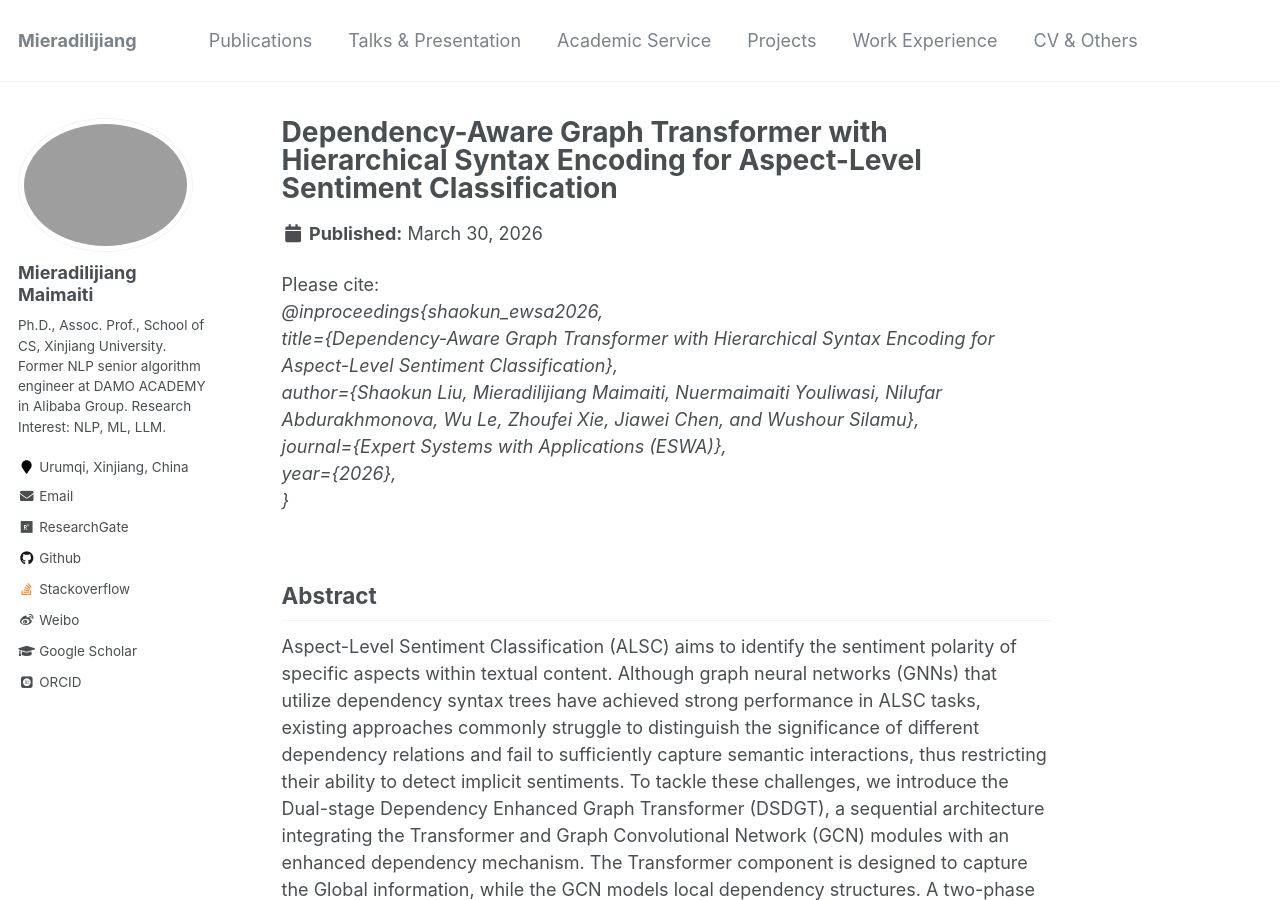
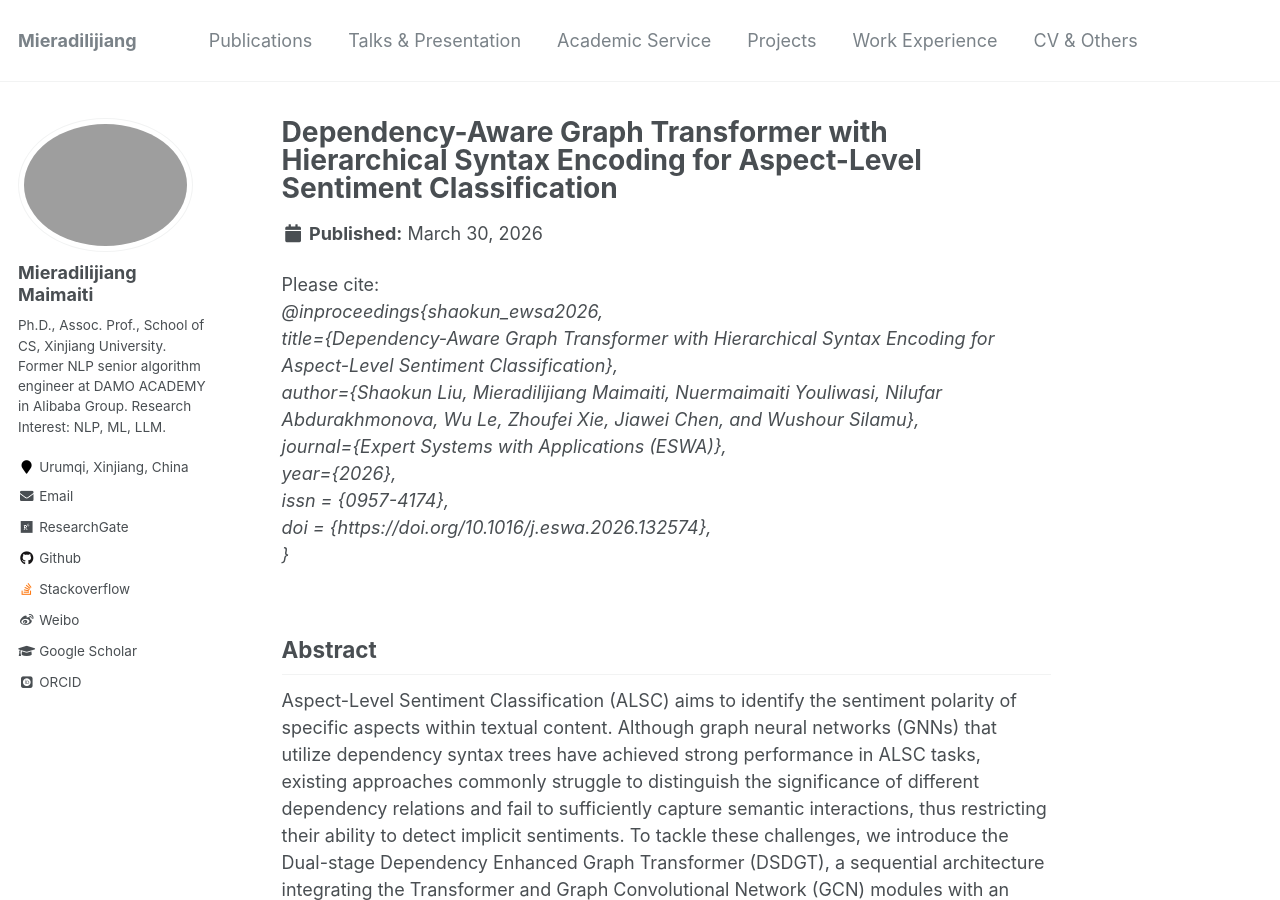
Before and after one commit to miradel51/miradel51.github.io, a Jekyll site: the page built from _publications/2026_eswa_dsdgt.md, in a window 1280 px wide and 900 px high. Built offline with Jekyll 4.4.1, drawn with Linux system fonts in a browser that asks for light colours; some web fonts are replaced.

Commit message:
Update 2026_eswa_dsdgt.md
revised the citation infor and paper url

```diff
--- a/_publications/2026_eswa_dsdgt.md
+++ b/_publications/2026_eswa_dsdgt.md
@@ -7,13 +7,15 @@ date: 2026-03-30
 author: Shaokun Liu, <b>Mieradilijiang Maimaiti</b>*, Nuermaimaiti Youliwasi, Nilufar Abdurakhmonova, Wu Le, Zhoufei Xie, Jiawei Chen, and Wushour Silamu
 conference: In Expert Systems with Applications  <b>(ESWA, 2026)</b>  (*=corresponding author)
 venue: ''
-paperurl: 'https://www.researchgate.net/publication/403486305_Dependency-Aware_Graph_Transformer_with_Hierarchical_Syntax_Encoding_for_Aspect-Level_Sentiment_Classification'
+paperurl: 'https://www.sciencedirect.com/science/article/pii/S0957417426014879'
 citation: '<br>
 @inproceedings{shaokun_ewsa2026,<br>
   title={Dependency-Aware Graph Transformer with Hierarchical Syntax Encoding for Aspect-Level Sentiment Classification},<br>
   author={Shaokun Liu, Mieradilijiang Maimaiti, Nuermaimaiti Youliwasi, Nilufar Abdurakhmonova, Wu Le, Zhoufei Xie, Jiawei Chen, and Wushour Silamu},<br>
   journal={Expert Systems with Applications (ESWA)},<br>
   year={2026},<br>
+  issn = {0957-4174},<br>
+  doi = {https://doi.org/10.1016/j.eswa.2026.132574},<br>
 }'
 
 
@@ -28,4 +30,4 @@ The Transformer component is designed to capture the Global information, while t
 A two-phase feature processing strategy is adopted to merge both original and enhanced dependency features.
 Experimental results on multiple benchmark datasets demonstrate that DSDGT outperforms state-of-the-art methods in terms of accuracy and macro-F1 scores, validating its superior performance.
 
-\[[PDF](https://www.researchgate.net/publication/403486305_Dependency-Aware_Graph_Transformer_with_Hierarchical_Syntax_Encoding_for_Aspect-Level_Sentiment_Classification)\]
+\[[PDF](https://www.sciencedirect.com/science/article/pii/S0957417426014879)\]
```
